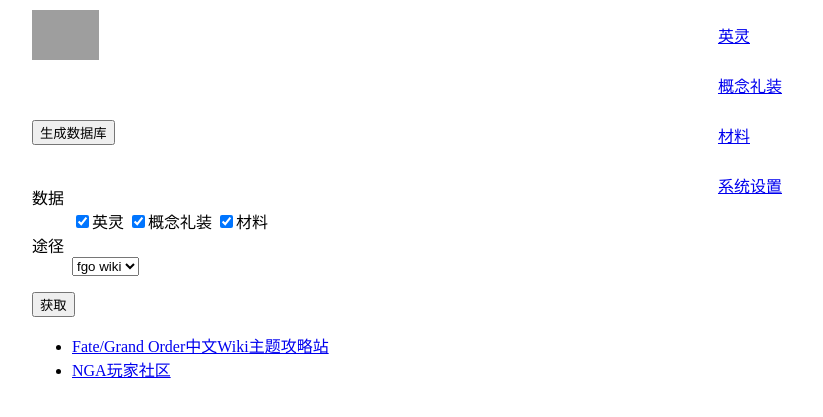
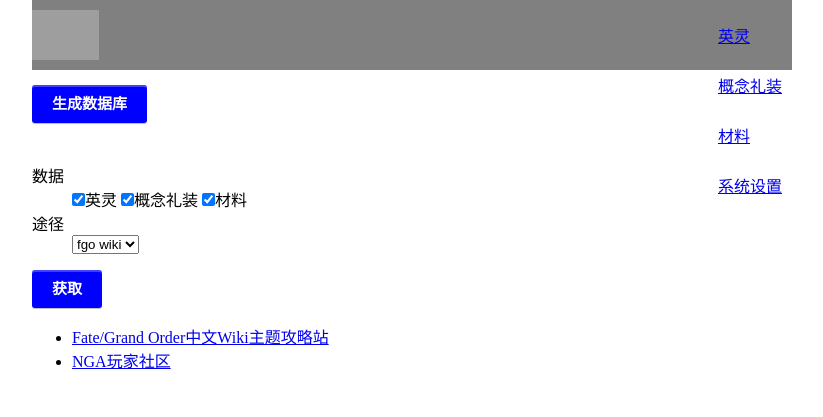
Before and after one commit to wangrunbo/ogf, a Flask app: page /admin/system/data/ in a window 1280 px wide. Shown: the top 417 px of the page, without its empty margins (228-1051 px from the left). Run offline with Flask 2, Linux system fonts and the light colour scheme; parts of the project's set-up code (start-up, migrations or seed data) failed here and were passed over; some libraries are stand-ins or nearby versions; grey boxes are pictures that could not be loaded.

Commit message:
Update admin.css

```diff
--- a/app/static/css/admin.css
+++ b/app/static/css/admin.css
@@ -1,17 +1,39 @@
 @charset "UTF-8";
+
+button, input, select, textarea{
+    margin:0;
+}
+
+button {
+    -webkit-appearance: none;
+    -moz-appearance: none;
+    appearance: none;
+    padding: 10px 20px;
+    border: none;
+    border-radius: 3px;
+    background-color: blue;
+    color: #fff;
+    font-size: 15px;
+    font-weight: bold;
+    line-height: 120%;
+    cursor: pointer;
+    vertical-align: bottom;
+    transition: 0.1s ease-in-out;
+    box-shadow: inset 0 2px rgba(255, 255, 255, 0.25), 0 1px 0 rgba(0, 0, 0, 0.25);
+    -moz-box-shadow: inset 0 2px rgba(255, 255, 255, 0.25), 0 1px 0 rgba(0, 0, 0, 0.25);
+}
 
 body {
     margin: 0 260px;
 }
 
-/* layout */
 header {
     width: 100%;
     height: 50px;
-    margin-bottom: 50px;
+    margin-bottom: 15px;
     padding-top: 10px;
     padding-bottom: 10px;
-    background-color: #fff;
+    background-color: gray;
     display: flex;
 }
 
```
Also changed, not shown: other parts of app/static/css/admin.css (+51 -14 lines).
